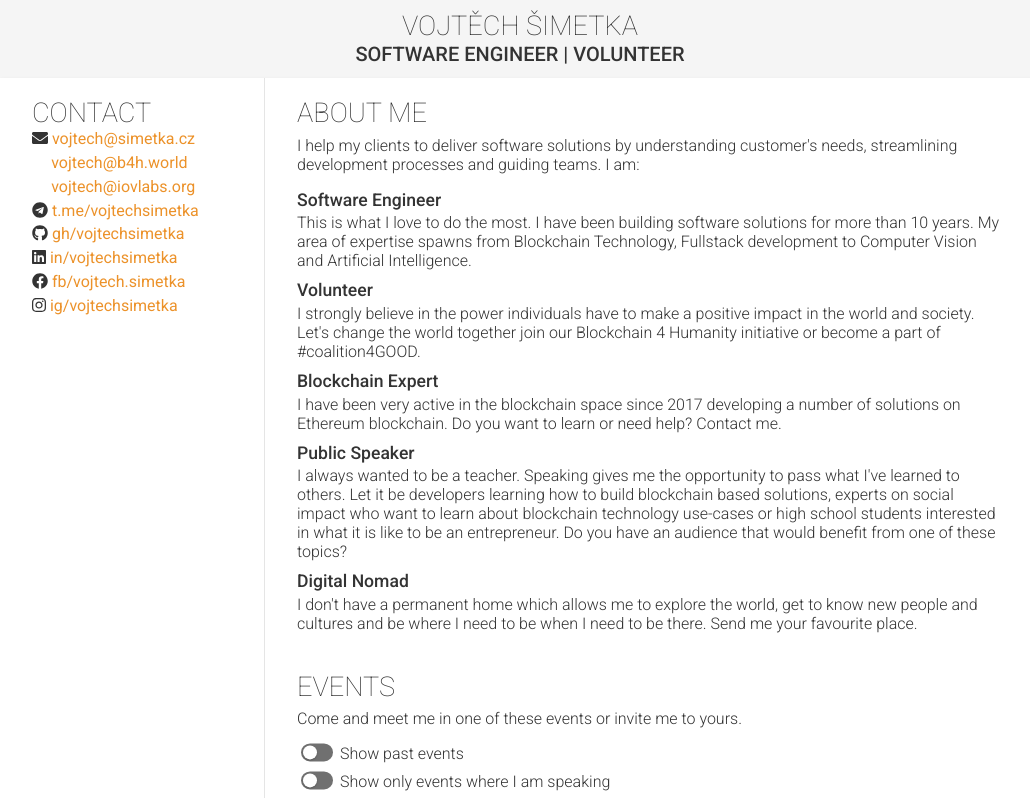
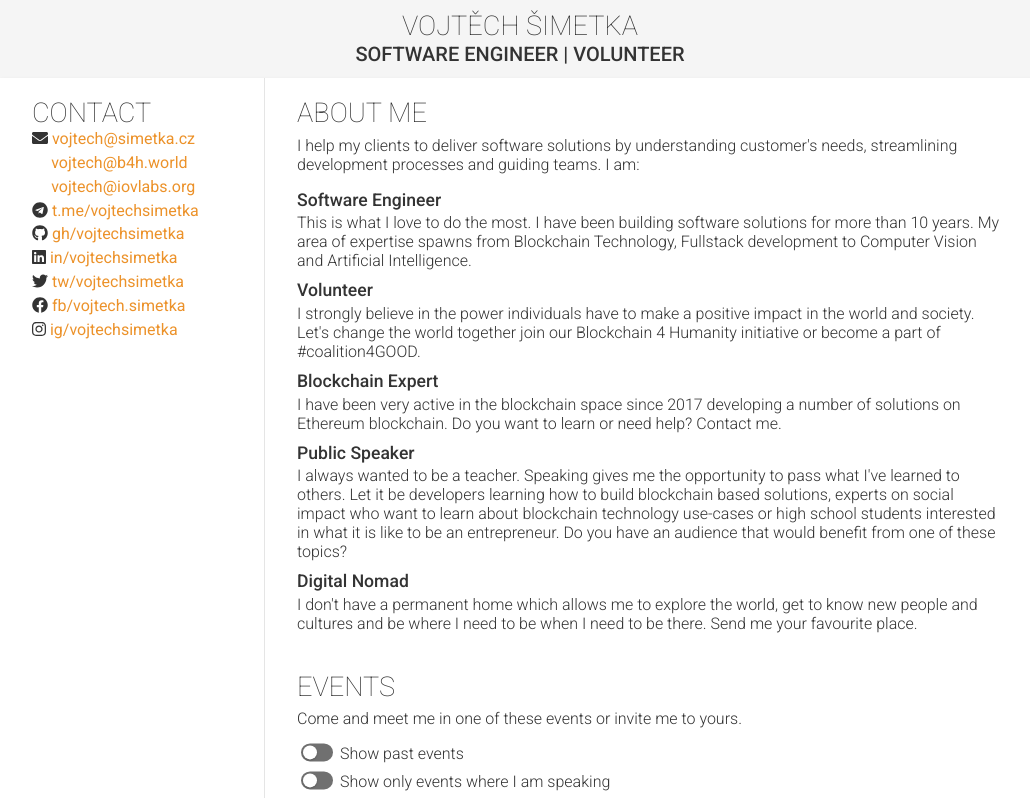
Before and after one commit to vojtechsimetka/website, a React (Create React App) app: page / in a window 1280 px wide. Shown: the part 722-1520 px from the top of the page, without its empty margins (120-1150 px from the left). Built offline with nearby package versions, Linux system fonts and the light colour scheme.

Commit message:
added twitter

```diff
--- a/src/components/Contact.tsx
+++ b/src/components/Contact.tsx
@@ -6,7 +6,8 @@ import {
   faTelegram,
   faGithub,
   faLinkedin,
-  faInstagram
+  faInstagram,
+  faTwitter
 } from "@fortawesome/free-brands-svg-icons";
 
 import ContactData from "data/Contact";
@@ -53,6 +54,14 @@ export default () => (
           </a>
         </li>
       )}
+      {ContactData.twitter && (
+        <li className="twitter">
+          <FontAwesomeIcon icon={faTwitter} />{" "}
+          <a href={`https://twitter.com/${ContactData.twitter}`} target="blank">
+            tw/{ContactData.twitter}
+          </a>
+        </li>
+      )}
       {ContactData.facebook && (
         <li className="facebook">
           <FontAwesomeIcon icon={faFacebook} />{" "}
--- a/src/data/Contact.ts
+++ b/src/data/Contact.ts
@@ -32,6 +32,7 @@ export default new Contact(
     }
   ],
   "vojtechsimetka",
+  "vojtechsimetka",
   "vojtech.simetka",
   "vojtechsimetka",
   "vojtechsimetka",
--- a/src/models/Contact.ts
+++ b/src/models/Contact.ts
@@ -11,6 +11,7 @@ export interface IEmails {
 export default class {
   readonly name: string;
   readonly tagline: string;
+  readonly twitter: string | null;
   readonly linkedin: string | null;
   readonly facebook: string | null;
   readonly github: string | null;
@@ -25,6 +26,7 @@ export default class {
     tagline: string,
     description: string,
     bulletPoints: Array<IBulletPoints>,
+    twitter: string | null,
     linkedin: string | null,
     facebook: string | null,
     github: string | null,
@@ -36,6 +38,7 @@ export default class {
     this.tagline = tagline;
     this.description = description;
     this.bulletPoints = bulletPoints;
+    this.twitter = twitter;
     this.linkedin = linkedin;
     this.facebook = facebook;
     this.github = github;
```
